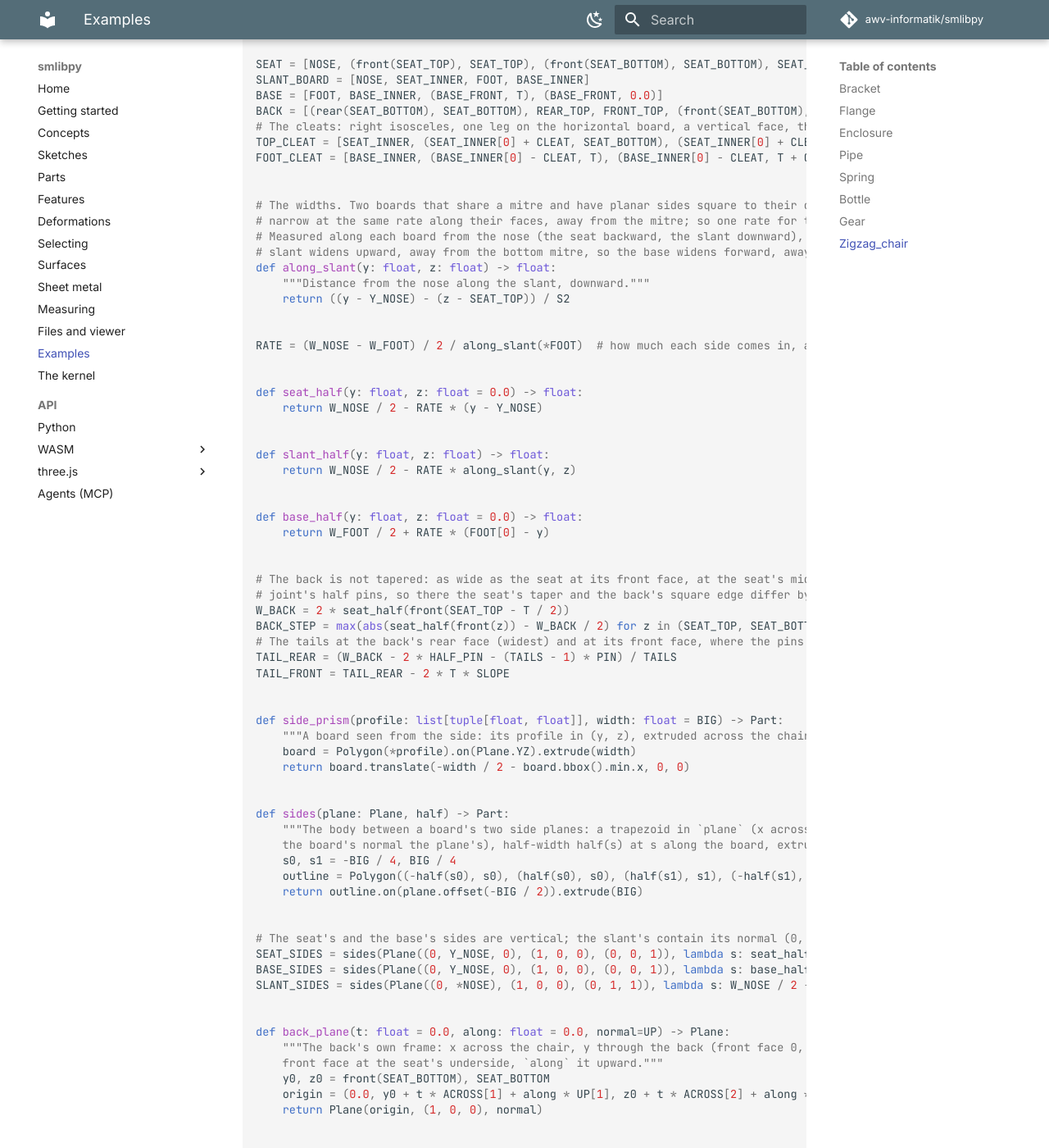
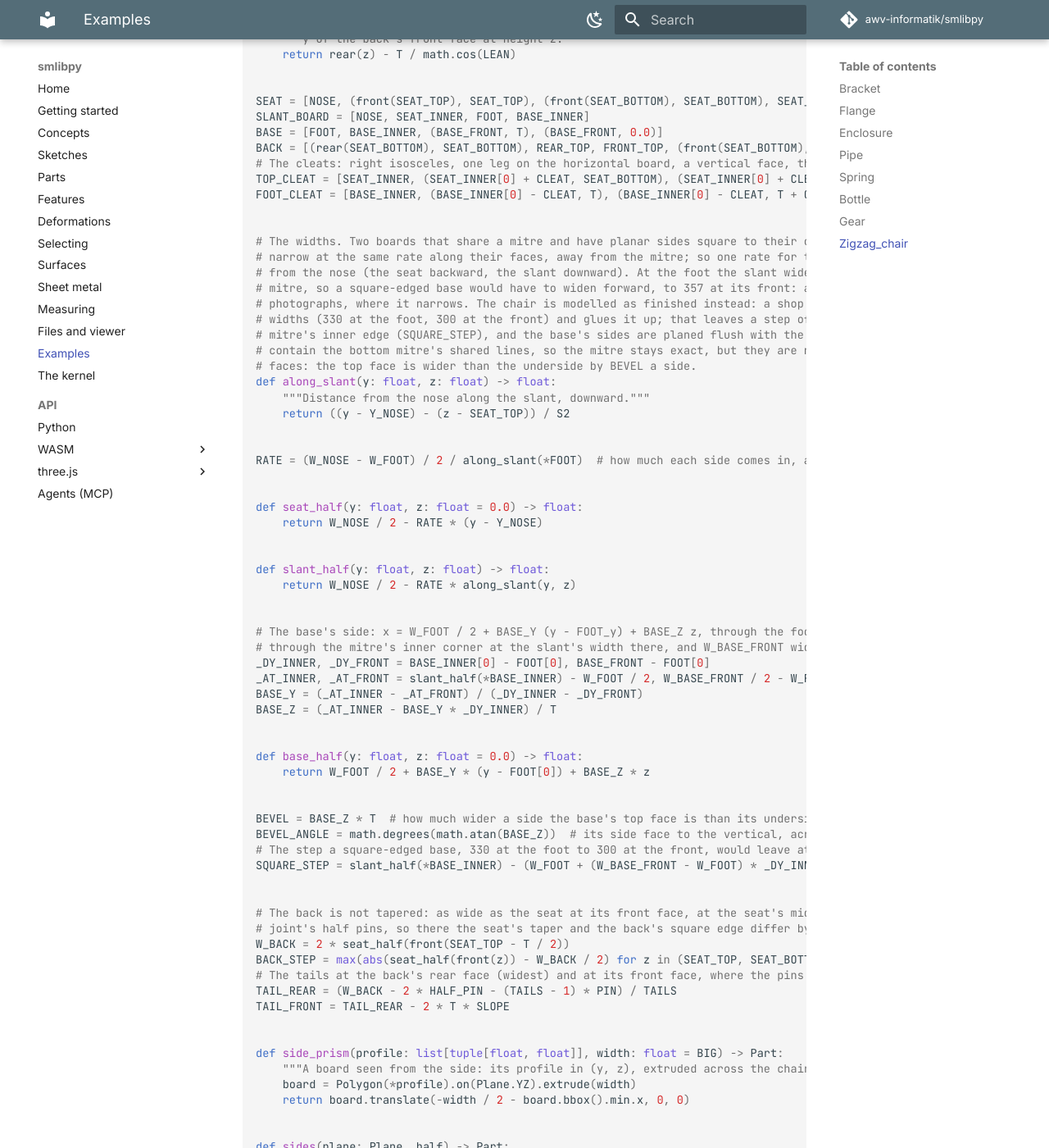
Before and after one commit to abernier/smlibpy, an MkDocs documentation site: the page built from docs/examples.md, in a window 1280 px wide and 1400 px high, scrolled down 8955 px. Shown: the whole window at 82% size. Built offline with MkDocs 1.6.1 and Material for MkDocs 9.7.7, drawn with Linux system fonts in a browser that asks for light colours; comment, search, counter and statistics services are not loaded; some of the changed text lies outside the part shown.

Commit message:
Examples: the zigzag chair's base narrows forward, its sides planed flush with the slant's
Square-edged boards with exact mitres would force the base to widen forward to 357 mm, against the drawing and the photographs. The chair is modelled as finished: the base cut square from 330 at the foot to 300 at the front leaves a 3.1 mm step a side at the bottom mitre's inner edge, planed flush, so its sides are planes through the mitre's shared lines, bevelled 3.49 mm a side (10.4 degrees). check() measures and asserts the bevel and the 300 on the top face's front edge; the hand volume of a board stays the area times the width at the centroid, exact for any width linear in y and z.

````diff
--- a/docs/examples.md
+++ b/docs/examples.md
@@ -205,7 +205,8 @@
 
 Zig-zag chair after Rietveld's 1934 Zig-Zag chair, in the proportions of the current production drawing: four
 cherry boards 19 mm thick, the seat, the slant and the base tapered and mitred at 45 degrees, each mitre with a
-glued cleat in its acute angle; the back dovetailed through the seat, a hand grip carved in its rear face.
+glued cleat in its acute angle, the base's sides planed flush with the slant's after glue-up; the back dovetailed
+through the seat, a hand grip carved in its rear face.
 
 ![zigzag_chair](images/zigzag_chair.png)
 
@@ -221,6 +222,7 @@
 # y = -240, so that the 480 of depth is -240..240.
 T = 19.0  # every board's thickness
 W_NOSE, W_FOOT = 370.0, 330.0  # the width at the nose (the drawing's 37 cm) and at the slant's rear bottom corner
+W_BASE_FRONT = 300.0  # the base's top face at its front edge: the base narrows forward, as the drawing and photos show
 SEAT_TOP, HEIGHT, DEPTH = 430.0, 740.0, 480.0  # the seat's top; the back's rear top corner: its height, behind the nose
 Y_NOSE = -DEPTH / 2
 SLANT, BACK_LEAN = 45.0, 8.0  # the slant to the floor; the back's lean from the vertical
@@ -275,9 +277,14 @@
 
 
 # The widths. Two boards that share a mitre and have planar sides square to their own faces meet flush only if they
-# narrow at the same rate along their faces, away from the mitre; so one rate for the seat, the slant and the base.
-# Measured along each board from the nose (the seat backward, the slant downward), both narrow; at the foot the
-# slant widens upward, away from the bottom mitre, so the base widens forward, away from it, at the same rate.
+# narrow at the same rate along their faces, away from the mitre; so one rate for the seat and the slant, measured
+# from the nose (the seat backward, the slant downward). At the foot the slant widens upward, away from the bottom
+# mitre, so a square-edged base would have to widen forward, to 357 at its front: against the drawing and the
+# photographs, where it narrows. The chair is modelled as finished instead: a shop cuts the base square to its
+# widths (330 at the foot, 300 at the front) and glues it up; that leaves a step of about 3 mm a side at the bottom
+# mitre's inner edge (SQUARE_STEP), and the base's sides are planed flush with the slant's. They end up planes that
+# contain the bottom mitre's shared lines, so the mitre stays exact, but they are no longer square to the base's
+# faces: the top face is wider than the underside by BEVEL a side.
 def along_slant(y: float, z: float) -> float:
     """Distance from the nose along the slant, downward."""
     return ((y - Y_NOSE) - (z - SEAT_TOP)) / S2
@@ -294,8 +301,22 @@
     return W_NOSE / 2 - RATE * along_slant(y, z)
 
 
+# The base's side: x = W_FOOT / 2 + BASE_Y (y - FOOT_y) + BASE_Z z, through the foot (its mitre's outer corner),
+# through the mitre's inner corner at the slant's width there, and W_BASE_FRONT wide on the top face's front edge.
+_DY_INNER, _DY_FRONT = BASE_INNER[0] - FOOT[0], BASE_FRONT - FOOT[0]
+_AT_INNER, _AT_FRONT = slant_half(*BASE_INNER) - W_FOOT / 2, W_BASE_FRONT / 2 - W_FOOT / 2
+BASE_Y = (_AT_INNER - _AT_FRONT) / (_DY_INNER - _DY_FRONT)
+BASE_Z = (_AT_INNER - BASE_Y * _DY_INNER) / T
+
+
 def base_half(y: float, z: float = 0.0) -> float:
-    return W_FOOT / 2 + RATE * (FOOT[0] - y)
+    return W_FOOT / 2 + BASE_Y * (y - FOOT[0]) + BASE_Z * z
+
+
+BEVEL = BASE_Z * T  # how much wider a side the base's top face is than its underside
+BEVEL_ANGLE = math.degrees(math.atan(BASE_Z))  # its side face to the vertical, across the chair
+# The step a square-edged base, 330 at the foot to 300 at the front, would leave at the mitre's inner edge.
+SQUARE_STEP = slant_half(*BASE_INNER) - (W_FOOT + (W_BASE_FRONT - W_FOOT) * _DY_INNER / _DY_FRONT) / 2
 
 
 # The back is not tapered: as wide as the seat at its front face, at the seat's mid-thickness. Its edges are the
@@ -321,9 +342,18 @@
     return outline.on(plane.offset(-BIG / 2)).extrude(BIG)
 
 
-# The seat's and the base's sides are vertical; the slant's contain its normal (0, 1, 1).
+def base_sides() -> Part:
+    """The body between the base's two planed sides, which lean in toward the floor."""
+    body = Box(BIG, BIG, BIG)
+    for side in (1, -1):
+        plane = Plane((side * W_FOOT / 2, FOOT[0], 0), None, (side, -BASE_Y, -BASE_Z))
+        body = body.split(plane, keep="below")
+    return body
+
+
+# The seat's sides are vertical; the slant's contain its normal (0, 1, 1).
 SEAT_SIDES = sides(Plane((0, Y_NOSE, 0), (1, 0, 0), (0, 0, 1)), lambda s: seat_half(Y_NOSE + s))
-BASE_SIDES = sides(Plane((0, Y_NOSE, 0), (1, 0, 0), (0, 0, 1)), lambda s: base_half(Y_NOSE + s))
+BASE_SIDES = base_sides()
 SLANT_SIDES = sides(Plane((0, *NOSE), (1, 0, 0), (0, 1, 1)), lambda s: W_NOSE / 2 - RATE * s)
 
 
@@ -395,8 +425,10 @@
 
 
 def tapered(polygon: list[tuple[float, float]], half) -> float:
-    """A side-view profile between side planes whose half-width is linear over the profile: the volume is the area
-    times the width at the centroid, exact (Cavalieri, slice by slice across the profile)."""
+    """A side-view profile P between two side planes x = +-h(y, z), h linear in y and z (the seat's and the base's
+    vertical sides, the slant's square to its faces, the base's planed sides alike): the volume is
+    integral over P of 2 h(y, z) dA = 2 h(centroid) area(P), since a linear function's mean over P is its value at
+    the centroid. Exact, with the area by the shoelace formula and the centroid from the same cross products."""
     return area(polygon) * 2 * half(*centroid(polygon))
 
 
@@ -505,6 +537,17 @@
     size = whole.bbox().size
     assert abs(size.x - W_NOSE) < 1e-6 and abs(size.y - DEPTH) < 1e-6 and abs(size.z - HEIGHT) < 5, size
     assert BACK_STEP < 0.05, BACK_STEP
+    # The base as built: its top face's front edge 300 wide, the underside narrower by the bevel, measured on it.
+    base_box = by_name["base"].bbox()
+    front_edges = {
+        z: max(v.x for v in by_name["base"].vertices() if abs(v.y - BASE_FRONT) < 1e-6 and abs(v.z - z) < 1e-6)
+        for z in (0.0, T)
+    }
+    assert abs(2 * front_edges[T] - W_BASE_FRONT) < 1e-6, front_edges
+    measured_bevel = base_half(FOOT[0], T) - base_half(FOOT[0], 0.0)
+    assert abs(front_edges[T] - front_edges[0.0] - BEVEL) < 1e-6 and abs(measured_bevel - BEVEL) < 1e-9
+    assert 2.5 < BEVEL < 4.5 and 7 < BEVEL_ANGLE < 12, (BEVEL, BEVEL_ANGLE)
+    assert abs(base_box.size.x - 2 * base_half(*BASE_INNER)) < 1e-6  # widest at the mitre's inner corner
     assembly_order(by_name)
     mass = sum(p.mass_properties(density=CHERRY).mass for p in parts)
     print(f"{len(parts)} parts, {size} mm over all, cherry {mass / 1000:.2f} kg")
@@ -514,8 +557,12 @@
     )
     print(
         f"widths: {W_NOSE:.1f} at the nose, {2 * seat_half(front(SEAT_TOP)):.1f} at the back, back {W_BACK:.2f},"
-        f" {W_FOOT:.1f} at the foot, base front {2 * base_half(BASE_FRONT):.1f}; taper {RATE:.5f} a side;"
-        f" step at the back's edges {BACK_STEP:.3f}"
+        f" {W_FOOT:.1f} at the foot; taper {RATE:.5f} a side; step at the back's edges {BACK_STEP:.3f}"
+    )
+    print(
+        f"base: {2 * base_half(FOOT[0], 0):.1f} at the foot, {2 * base_half(*BASE_INNER):.2f} at the mitre's inner"
+        f" corner, front edge {2 * base_half(BASE_FRONT, T):.1f} on top, {2 * base_half(BASE_FRONT, 0):.2f} underneath;"
+        f" bevel {BEVEL:.2f} a side ({BEVEL_ANGLE:.1f} deg); square-cut it would step {SQUARE_STEP:.2f} at the mitre"
     )
     print(f"tails {TAIL_REAR:.2f} at the back's rear face, {TAIL_FRONT:.2f} at its front face")
 ```
````
Also changed, not shown: docs/images/zigzag_chair.png, 1 other file.
